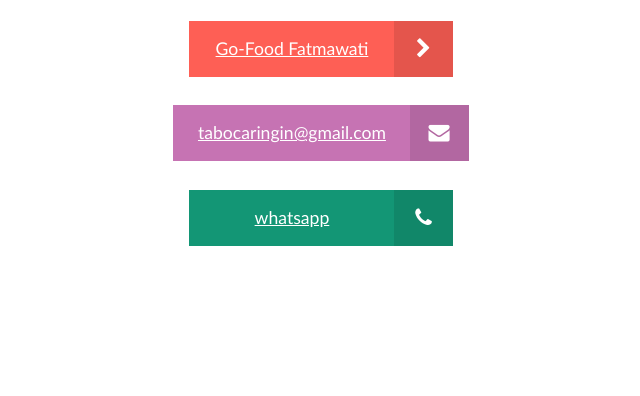
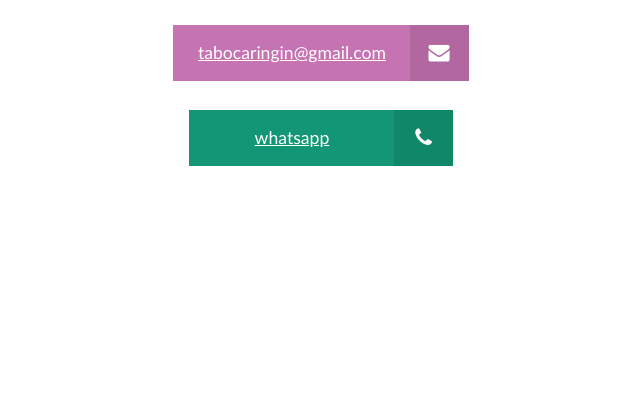
Before and after one commit to TaboFood/tabofood.github.io, a plain HTML site: page index.html in a window 1280 px wide. Shown: the part 420-816 px from the top of the page, without its empty margins (319-959 px from the left). Drawn offline with Linux system fonts and the light colour scheme; a web font is replaced by a local one.

Commit message:
fix mweb

```diff
--- a/styles.css
+++ b/styles.css
@@ -6,8 +6,7 @@
   line-height: 1.6em;
   height: 100vh;
   overflow: hidden;
-  padding: 18%;
-  padding-top: 25vh;
+  padding-top: 15vh;
 }
 * {
   box-sizing: border-box;
```
